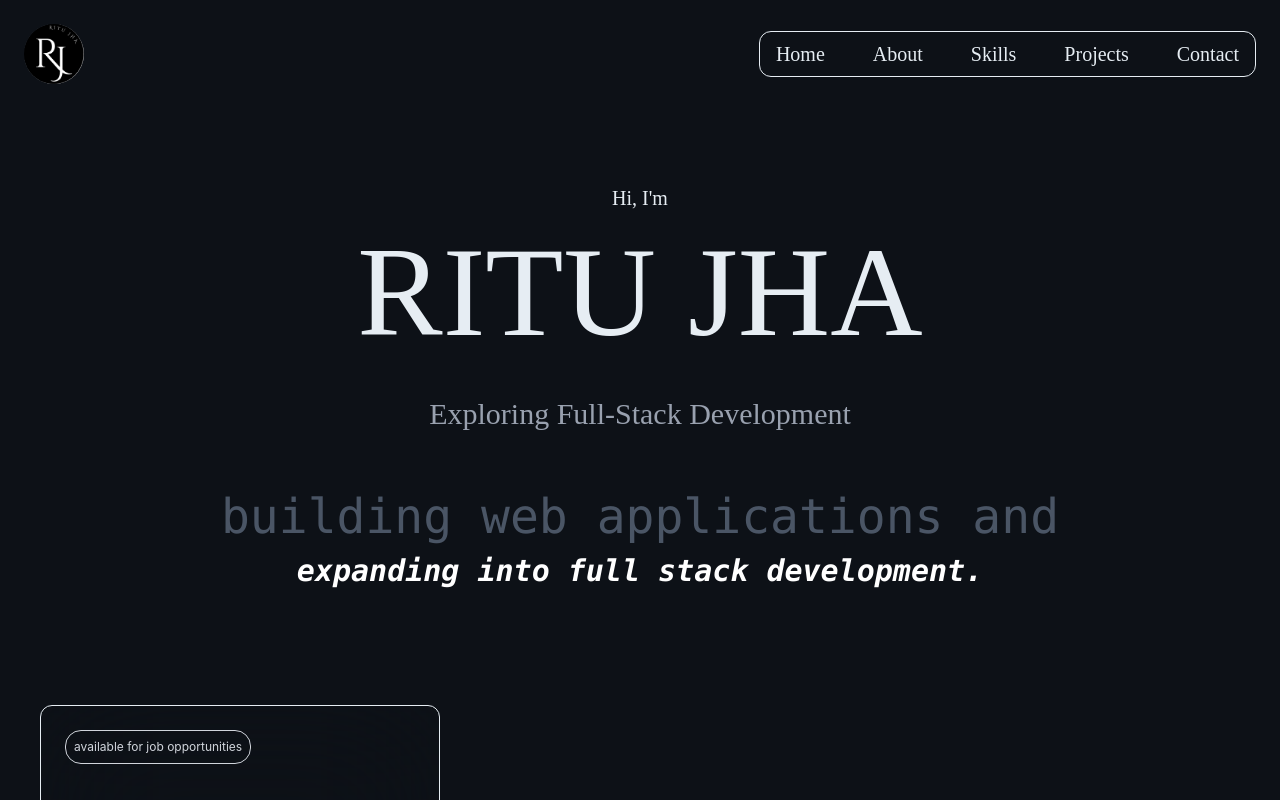
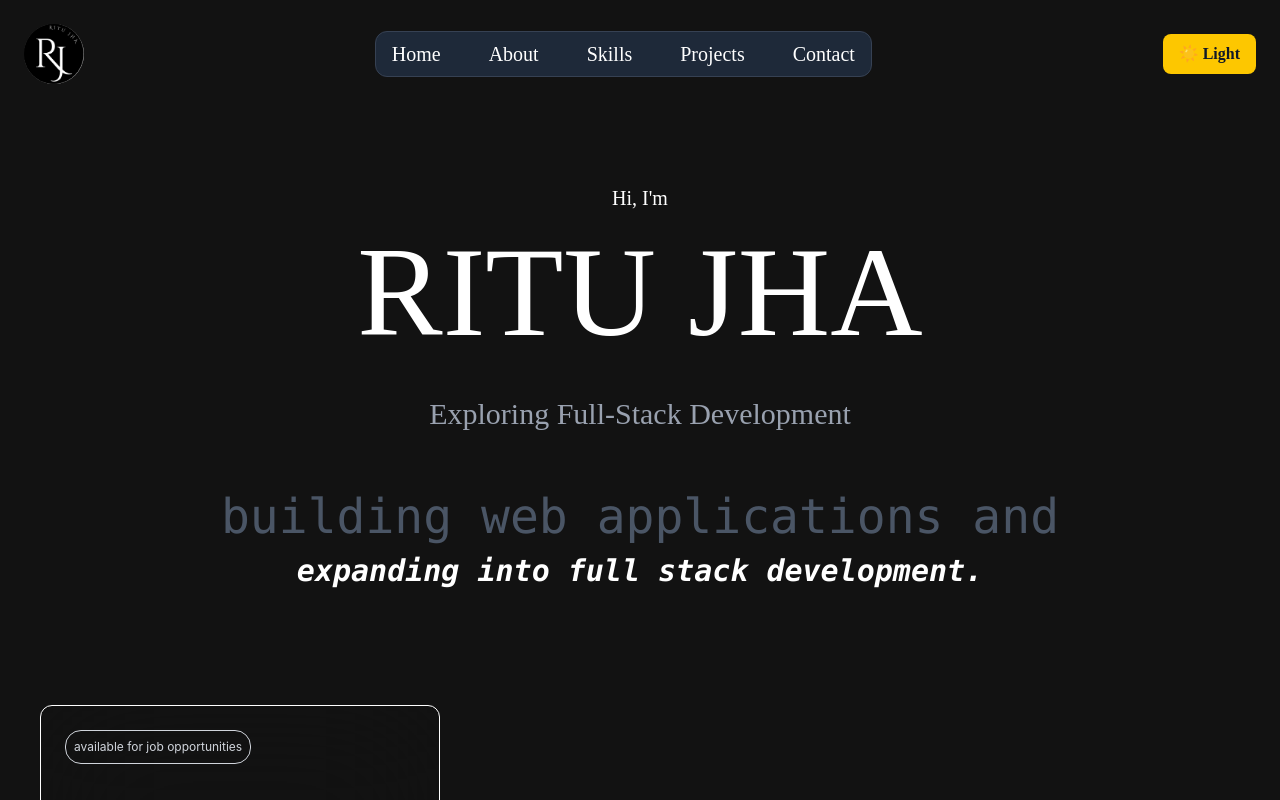
Before and after one commit to ritujha19/my-portfolio, a React (Vite) app: page / in a window 1280 px wide. Shown: the top 800 px of the page. Built offline with nearby package versions, Linux system fonts and the light colour scheme; some icons are missing.

Commit message:
implement AOS for animations, enhance dark mode functionality, and update styles in Header and ContactCards components

```diff
--- a/src/App.jsx
+++ b/src/App.jsx
@@ -1,4 +1,6 @@
-import { useState } from 'react'
+import { useState, useEffect } from 'react'
+import 'aos/dist/aos.css'
+import AOS from 'aos'
 import About from './components/About'
 import Contact from './components/Contact'
 import Footor from './components/Footor'
@@ -8,11 +10,26 @@ import Projects from './components/Projects'
 import Skills from './components/Skills'
 
 function App() {
-  const [darkMode, setDarkMode] = useState(true)
+  const [darkMode, setDarkMode] = useState(true);
 
+  useEffect(() => {
+    AOS.init({
+      duration: 1000,
+      once: false,
+      offset: 100
+    });
+    document.documentElement.classList.add('dark');
+  }, [])
+
+  const toggleDarkMode = () => {
+    const newMode = !darkMode;
+    setDarkMode(newMode);
+    document.documentElement.classList.toggle('dark');
+  }
   return (
-    <div className={darkMode ? 'dark-mode' : 'light-mode'}>
-      <Header darkMode={darkMode} toggleDarkMode={() => setDarkMode(!darkMode)} />
+    <div className={darkMode ? 'bg-dark min-h-screen text-white' : 'bg-linear-to-br from-gray-50 to-gray-100 min-h-screen text-gray-900'}>
+
+      <Header darkMode={darkMode} toggleDarkMode={toggleDarkMode} />
       < Hero />
       < About />
       <Skills/>
--- a/src/components/Header.jsx
+++ b/src/components/Header.jsx
@@ -1,19 +1,25 @@
 import React from "react";
 
-const Header = () => {
+const Header = ({ darkMode, toggleDarkMode }) => {
 
   return (
     <>
-      <nav className="flex justify-between items-center p-4 m-2 bg-transparent ">
+      <nav className={`flex justify-between items-center p-4 m-2 bg-transparent ${darkMode ? 'text-white' : 'text-gray-900'}`}>
         <img src="/RJ.png" alt="Logo" className="w-15 h-15 rounded-full object-cover" />
-        <ul className="flex gap-4 border rounded-xl items-center text-xl ">
-          <li className="py-2 px-4">Home</li>
-          <li className="py-2 px-4">About</li>
-          <li className="py-2 px-4">Skills</li>
-          <li className="py-2 px-4">Projects</li>
-          <li className="py-2 px-4">Contact</li>
+        <ul className={`flex gap-4 border rounded-xl items-center text-xl ${darkMode ? 'border-gray-700 bg-gray-800 bg-opacity-50' : 'border-gray-300 bg-gray-100 bg-opacity-50'}`}>
+          <li className={`py-2 px-4 cursor-pointer transition-all duration-250 ${darkMode ? 'hover:bg-gray-600' : 'hover:bg-gray-300'}`}>Home</li>
+          <li className={`py-2 px-4 cursor-pointer transition-all duration-250 ${darkMode ? 'hover:bg-gray-600' : 'hover:bg-gray-300'}`}>About</li>
+          <li className={`py-2 px-4 cursor-pointer transition-all duration-250 ${darkMode ? 'hover:bg-gray-600' : 'hover:bg-gray-300'}`}>Skills</li>
+          <li className={`py-2 px-4 cursor-pointer transition-all duration-250 ${darkMode ? 'hover:bg-gray-600' : 'hover:bg-gray-300'}`}>Projects</li>
+          <li className={`py-2 px-4 cursor-pointer transition-all duration-250 ${darkMode ? 'hover:bg-gray-600' : 'hover:bg-gray-300'}`}>Contact</li>
         </ul>
 
+        <button
+          onClick={toggleDarkMode}
+          className={`py-2 px-4 rounded-lg font-semibold transition-all duration-250 ${darkMode ? 'bg-yellow-400 text-gray-900 hover:bg-yellow-300' : 'bg-gray-800 text-white hover:bg-gray-700'}`}
+        >
+          {darkMode ? '☀️ Light' : '🌙 Dark'}
+        </button>
       </nav>
     </>
   );
--- a/src/components/cards/ContactCards.jsx
+++ b/src/components/cards/ContactCards.jsx
@@ -5,7 +5,7 @@ const contact = () => {
     <>
       <div className="card border rounded-xl p-6 m-10 backdrop-blur-3xl w-100 h-full flex flex-col gap-10">
         <div>
-          <p className="text-xs border p-2 rounded-2xl w-fit mb-4 font-sans text-gray-300">
+          <p className="text-xs border p-2 rounded-2xl w-fit mb-4 font-sans text-gray-300 ">
             available for job opportunities
           </p>
         </div>
--- a/src/index.css
+++ b/src/index.css
@@ -11,8 +11,6 @@ html{
 
 body {
  font-family: 'times new roman', sans-serif;
-  background-color: #0d1117;
-  color: #e6edf3;
 }
 
 li:hover{
@@ -20,5 +18,4 @@ li:hover{
   background-color: #e6edf3;
   border-radius: 8px;
   transition: background-color 0.25s, color 0.25s;
-
 }
```
